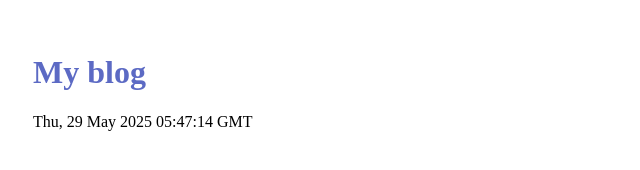
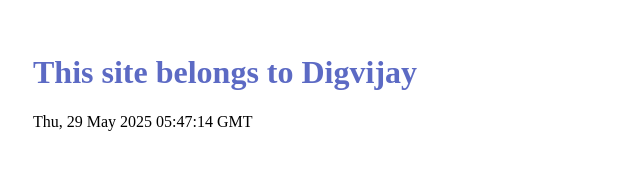
Before and after one commit to dsprajput/digvijay.github.io, a plain HTML site: page index.html in a window 1280 px wide. Shown: the whole page, without its empty margins (0-640 px from the left). Drawn offline with Linux system fonts and the light colour scheme.

Commit message:
Update index.html

```diff
--- a/index.html
+++ b/index.html
@@ -1,11 +1,11 @@
 <!DOCTYPE html>
 <html>
   <head>
-    <title>Hello, World!</title>
+    <title>Da Da</title>
     <link rel="stylesheet" href="styles.css" />
   </head>
   <body>
-      <h1 class="title">My blog</h1>
+      <h1 class="title">This site belongs to Digvijay</h1>
       <p id="currentTime"></p>
       <script src="script.js"></script>
   </body>
```
